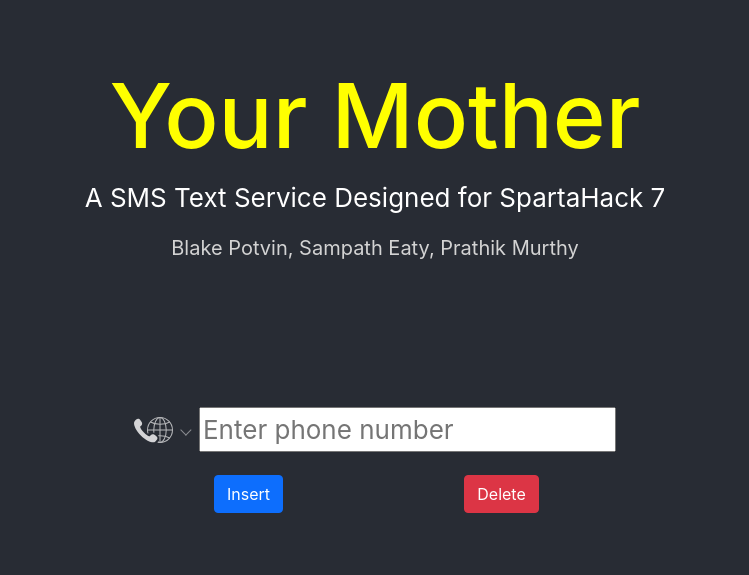
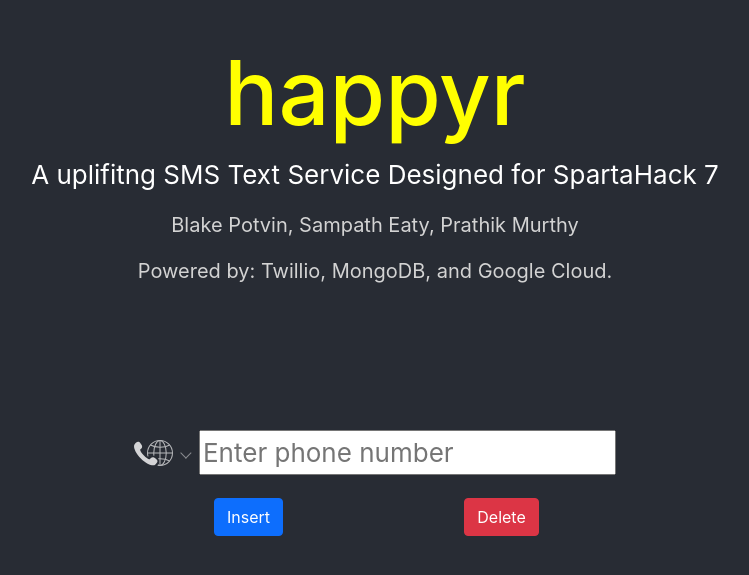
Before and after one commit to blakepotvin/Happyr, a React (Create React App) app in the folder frontend/: page / in a window 1280 px wide. Shown: the part 101-676 px from the top of the page, without its empty margins (265-1014 px from the left). Built offline with nearby package versions, Linux system fonts and the light colour scheme.

Commit message:
fix headerjs

```diff
--- a/frontend/src/components/Header.js
+++ b/frontend/src/components/Header.js
@@ -19,9 +19,10 @@
     render() {
         return (
             <StyledDiv>
-                <h1>Your Mother</h1>
-                <p id='one'>A SMS Text Service Designed for SpartaHack 7</p>
+                <h1>happyr</h1>
+                <p id='one'>A uplifitng SMS Text Service Designed for SpartaHack 7</p>
                 <p id='two'>Blake Potvin, Sampath Eaty, Prathik Murthy</p>
+                <p id='two'>Powered by: Twillio, MongoDB, and Google Cloud.</p>
             </StyledDiv>
         )
     }
```
Also changed, not shown: 1 other file (tests, documents, lock files or other folders).
